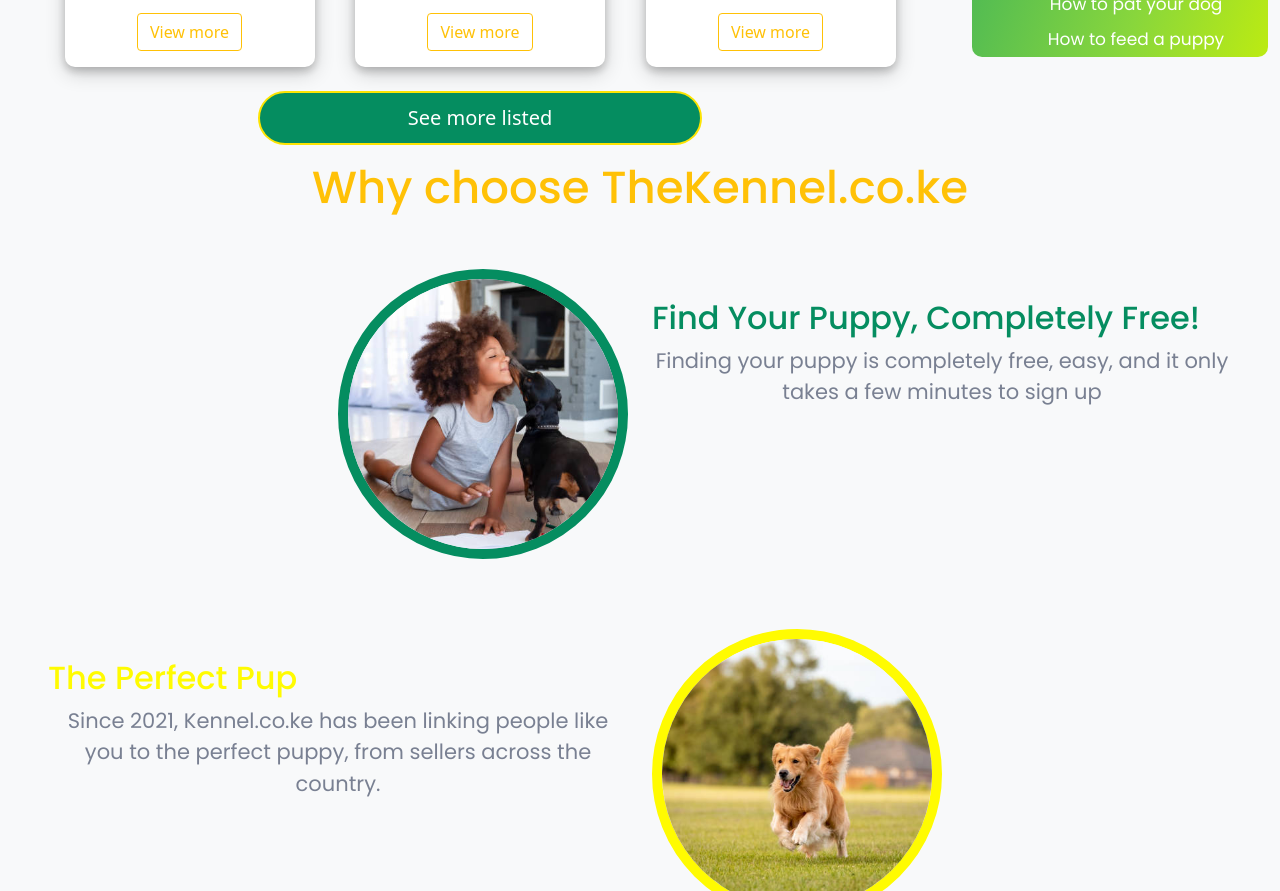
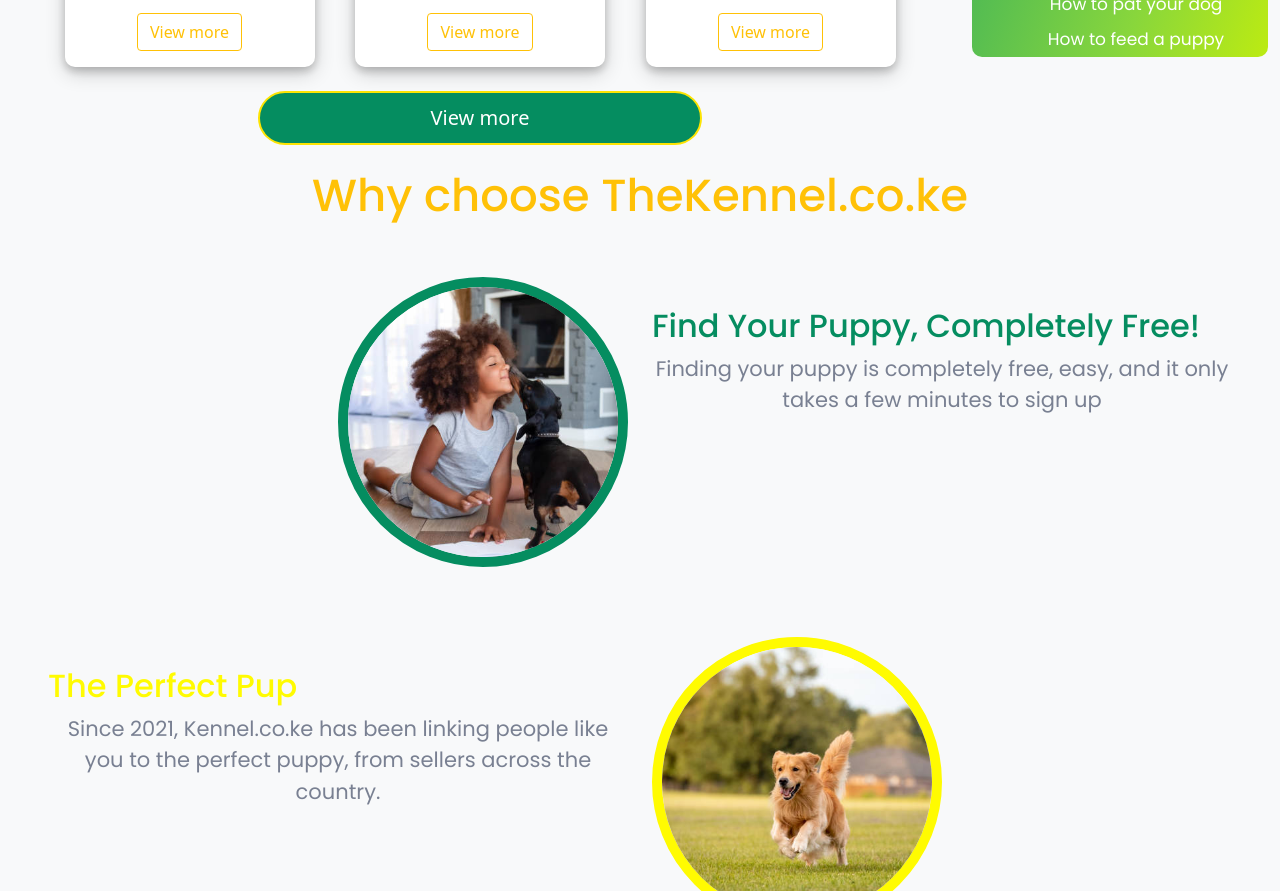
Before and after one commit to dunkohm/The-Kennel, a plain HTML site: page index.html in a window 1280 px wide. Shown: the part 1392-2283 px from the top of the page. Drawn offline with nearby package versions, Linux system fonts and the light colour scheme; a web font is replaced by a local one.

Commit message:
button layout change commit

```diff
--- a/index.html
+++ b/index.html
@@ -137,7 +137,7 @@
                   </div>
                </div>
                <div class="text-center">
-                <input type="button" class="btn-explore w-50 mt-3" value="See more listed">
+                <input type="button" class="btn-explore w-50 mt-3 mb-2" value="View more">
             </div>
                     </div>
                 </div>
```
